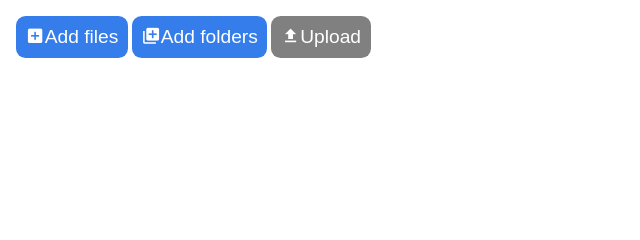
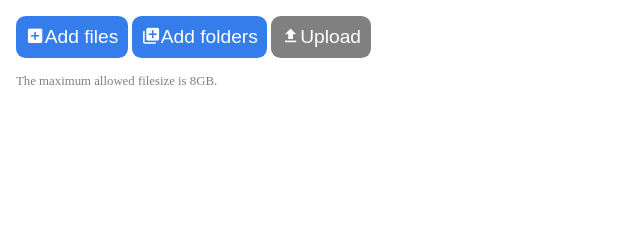
Before and after one commit to simonmicro/Shotcut-Autoexporter, a Flask app: page /upload in a window 1280 px wide. Shown: the part 109-349 px from the top of the page, without its empty margins (0-640 px from the left). Run offline with Flask 2, Linux system fonts and the light colour scheme; a user stored in the database is signed in; parts of the project's set-up code (start-up, migrations or seed data) failed here and were passed over; some libraries are stand-ins or nearby versions.

Commit message:
Added little note about maximum filesize

```diff
--- a/app/static/upload.css
+++ b/app/static/upload.css
@@ -9,3 +9,8 @@
 #uploads progress {
     width: 100%;
 }
+
+#uploadnote {
+    font-size: 0.8em;
+    color: grey;
+}
--- a/app/templates/upload.html
+++ b/app/templates/upload.html
@@ -20,6 +20,8 @@
         <button type="button" id="foldersBtn" class="mdi mdi-plus-box-multiple">Add folders</button>
         <button type="button" id="uploadBtn" class="mdi mdi-upload" disabled>Upload</button>
     </p>
+
+    <p id="uploadnote">The maximum allowed filesize is 8GB.</p>
 
     <input id="filesDiag" style="display: none;" type="file" multiple=true>
     <input id="foldersDiag" style="display: none;" type="file" multiple=true webkitdirectory=true>
```
